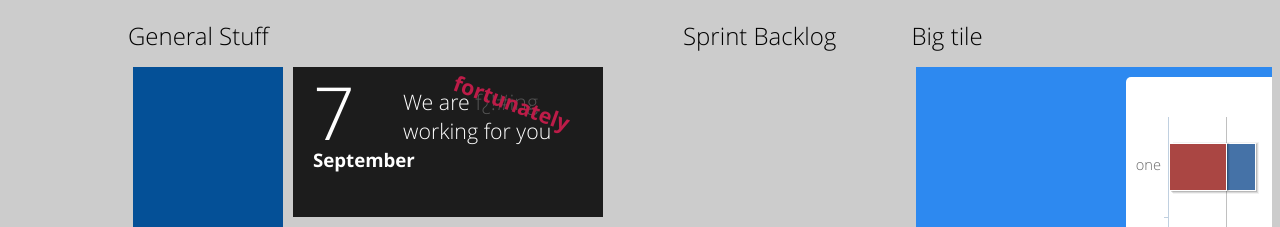
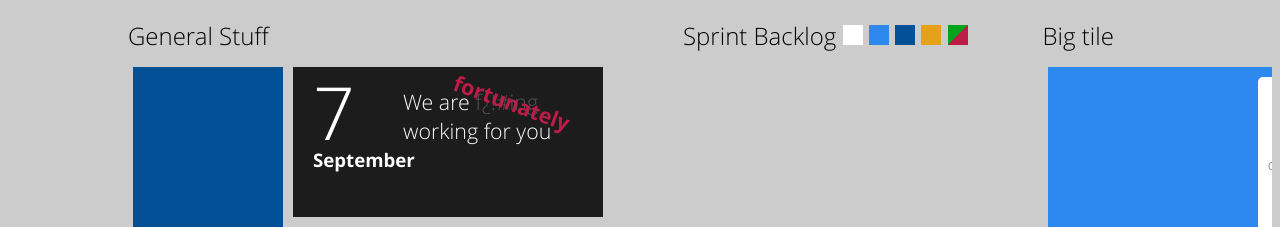
Before and after one commit to trenta3dev/wafwfy, a Flask app: page / in a window 1280 px wide. Shown: the part 119-346 px from the top of the page. Run offline with Flask 2, Linux system fonts and the light colour scheme; data that the repository does not hold is empty; style sheets or scripts are compiled from the project's sources; some libraries are stand-ins or nearby versions.

Commit message:
design legend

```diff
--- a/wafwfy/static/css/site.less
+++ b/wafwfy/static/css/site.less
@@ -152,3 +152,31 @@
 .tile-magic.visible {
     margin-top: 0 !important;
 }
+
+.color-legend {
+    height: 20px;
+    width: 20px;
+    display: inline-block;
+}
+
+.half-color {
+    transform:rotate(45deg);
+    -ms-transform:rotate(45deg); /* IE 9 */
+    -moz-transform:rotate(45deg); /* Firefox */
+    -webkit-transform:rotate(45deg); /* Safari and Chrome */
+    -o-transform:rotate(45deg); /* Opera */
+
+    position: absolute;
+    top: 5px;
+    left: 6px;
+    height: 30px;
+    width: 30px;
+}
+
+.overflow-hidden {
+    overflow: hidden;
+}
+
+.bg-color-white * {
+    color: #1C1C1C !important;
+}
--- a/wafwfy/static/js/wafwfy.js
+++ b/wafwfy/static/js/wafwfy.js
@@ -253,7 +253,12 @@
       series: [
         {
           name: 'Velocity',
-          data: [34.4, 21.8, 20.1, 20, 19.6, 19.5, 19.1, 18.4, 18, 20]
+          data: function() {
+            $.get('/api/velocity/last/10/').done(function(data) {
+              return data;
+            });
+//            [34.4, 21.8, 20.1, 20, 19.6, 19.5, 19.1, 18.4, 18, 20]
+          }
         }
       ],
       credits: {
--- a/wafwfy/templates/index.html
+++ b/wafwfy/templates/index.html
@@ -154,13 +154,16 @@
 
 
                 <div class="metro-section width-auto" id="current">
-                    <h2>Sprint Backlog</h2>
-                    <div>
-
-                    </div>
-                    <!--<ul class="metro-replies">-->
-<!---->
-                    <!--</ul>-->
+                    <h2>Sprint Backlog
+                        <span class="color-legend bg-color-white"></span>
+                        <span class="color-legend bg-color-blue"></span>
+                        <span class="color-legend bg-color-blueDark"></span>
+                        <span class="color-legend bg-color-orange"></span>
+                        <span class="color-legend bg-color-green position-relative overflow-hidden">
+                            <span class="color-legend bg-color-red half-color"></span>
+                        </span>
+                    </h2>
+                    <div></div>
                 </div>
 
                     <!--<div class="metro-section size3" id="section1">-->
```
